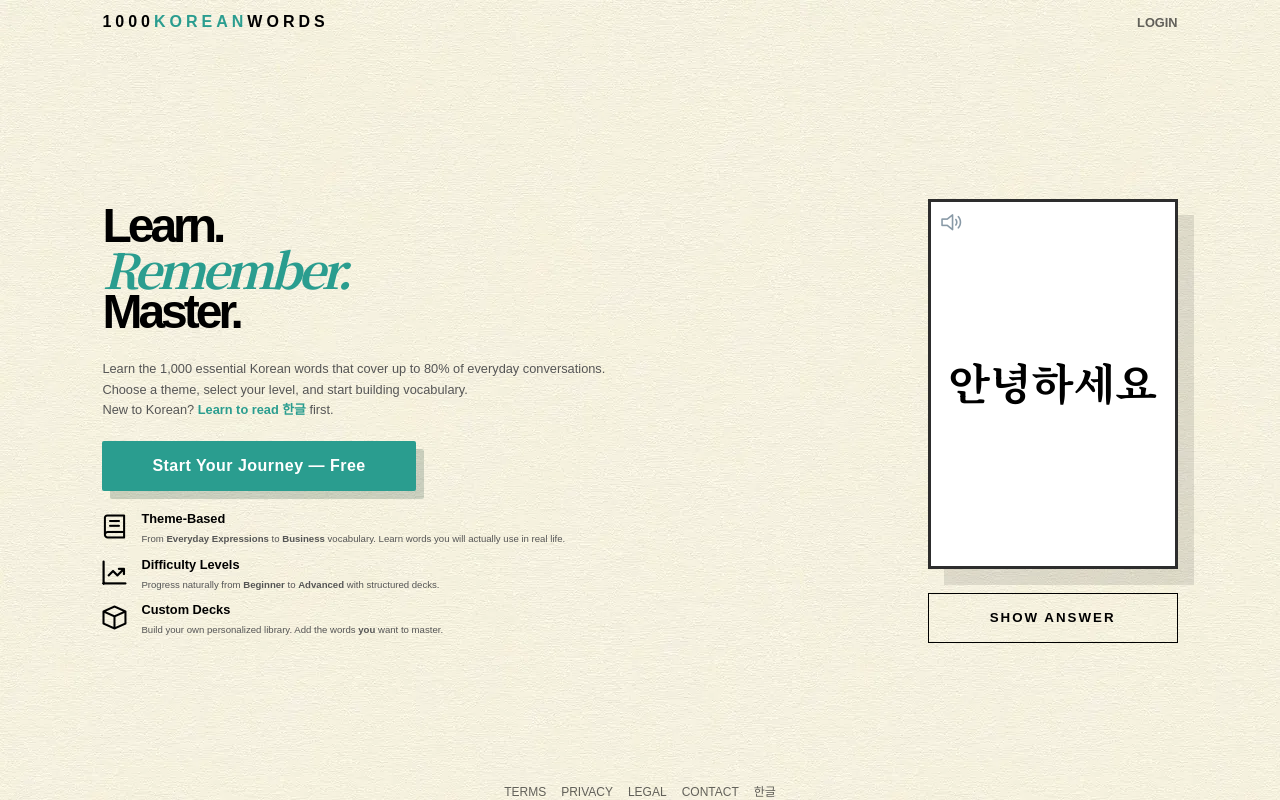
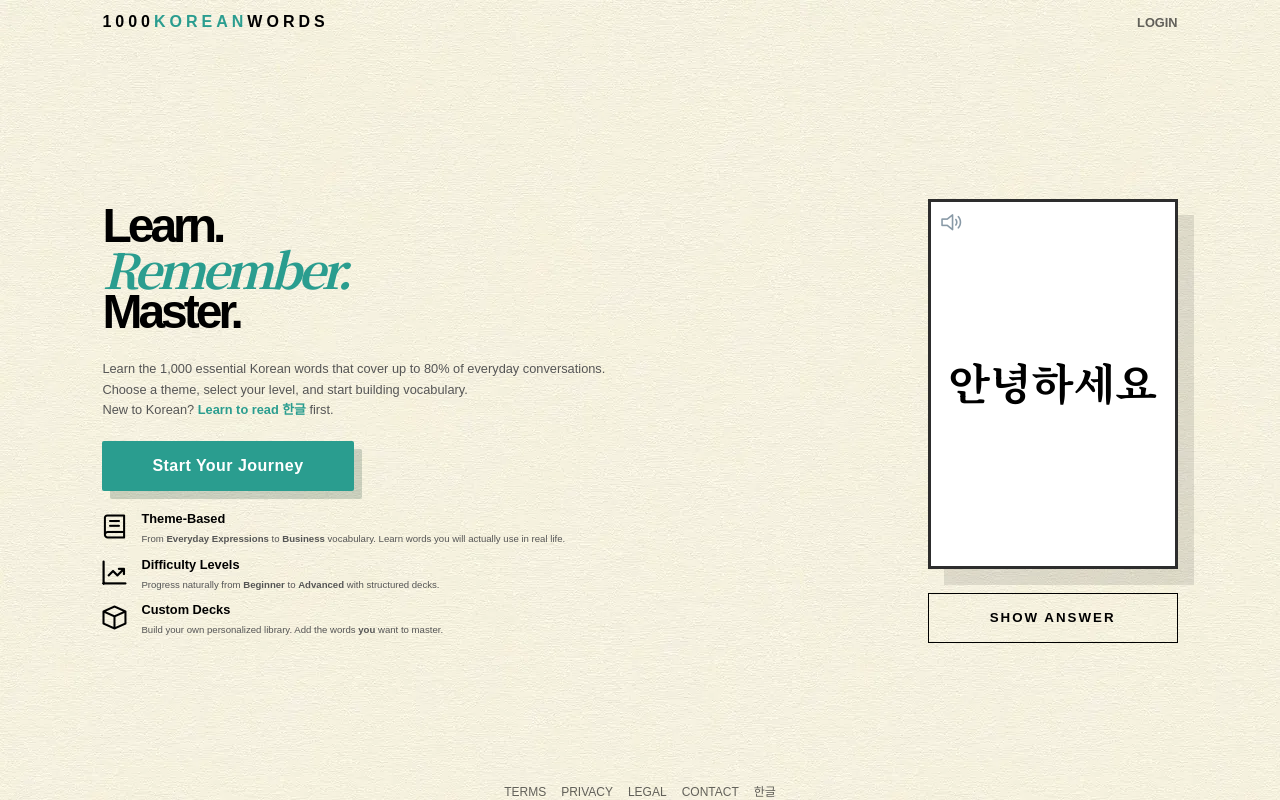
Before and after one commit to IannIann/1000koreanwords-Web-App, a React app in the folder App/1000koreanwords/: page / in a window 1280 px wide. Built offline with nearby package versions, Linux system fonts and the light colour scheme; no server answers; a web font is replaced by a local one.

Commit message:
Updated register button label and website description

```diff
--- a/App/1000koreanwords/src/component/Main/HomePage.js
+++ b/App/1000koreanwords/src/component/Main/HomePage.js
@@ -32,7 +32,7 @@ export default function HomePage() {
                         {isLogged ? (
                             <Link to="/learn/"><ButtonFlat label="Start Learning" customClass="button-hero" /></Link>
                         ) : (
-                            <Link to="/register/"><ButtonFlat label="Start Your Journey — Free" customClass="button-hero" /></Link>
+                            <Link to="/register/"><ButtonFlat label="Start Your Journey" customClass="button-hero" /></Link>
                         )}
 
                         <section className="features">
--- a/App/1000koreanwords/src/index.html
+++ b/App/1000koreanwords/src/index.html
@@ -8,7 +8,7 @@
         <title>1000 Korean Words</title>
 
         <!-- SEO -->
-        <meta name="description" content="Learn the 1,000 most common Korean words with flashcards and quizzes. Theme-based vocabulary from beginner to advanced. Free." />
+        <meta name="description" content="Learn the 1,000 most common Korean words with flashcards and quizzes. Theme-based vocabulary from beginner to advanced." />
         <link rel="canonical" href="https://1000koreanwords.com/" />
 
         <!-- Open Graph -->
```
